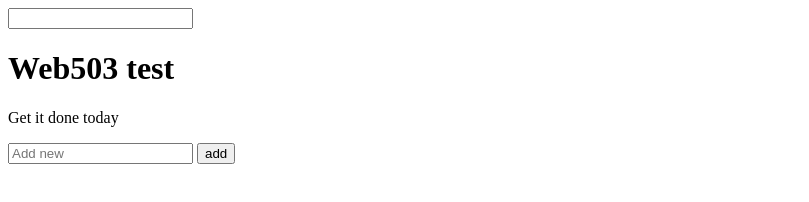
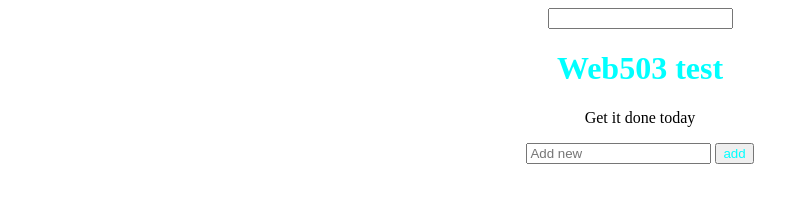
Before and after one commit to josh-moss/web503Tes, a website: page index.html in a window 1280 px wide. Shown: the whole page, without its empty margins (0-809 px from the left). Drawn offline with Linux system fonts and the light colour scheme.

Commit message:
added some css

```diff
--- a/index.css
+++ b/index.css
@@ -0,0 +1,12 @@
+h1 {
+    color: aqua;
+}
+
+body {
+    text-align: center;
+}
+
+button {
+    color: aqua;
+
+}
--- a/index.html
+++ b/index.html
@@ -1,11 +1,11 @@
 <html>
-
     <head>
         <title>Sample </title>
-        <link rel="styplesheet" href="index.css">
+        <link rel="stylesheet" href="index.css">
     </head>
 
     <body>
+
         <input>
             <h1 id="classid"> Web503 test </h1>
             <p class="second"> Get it done today </p>
--- a/scripts/index.js
+++ b/scripts/index.js
@@ -0,0 +1 @@
+var button = document.getElementById("enter");
```
